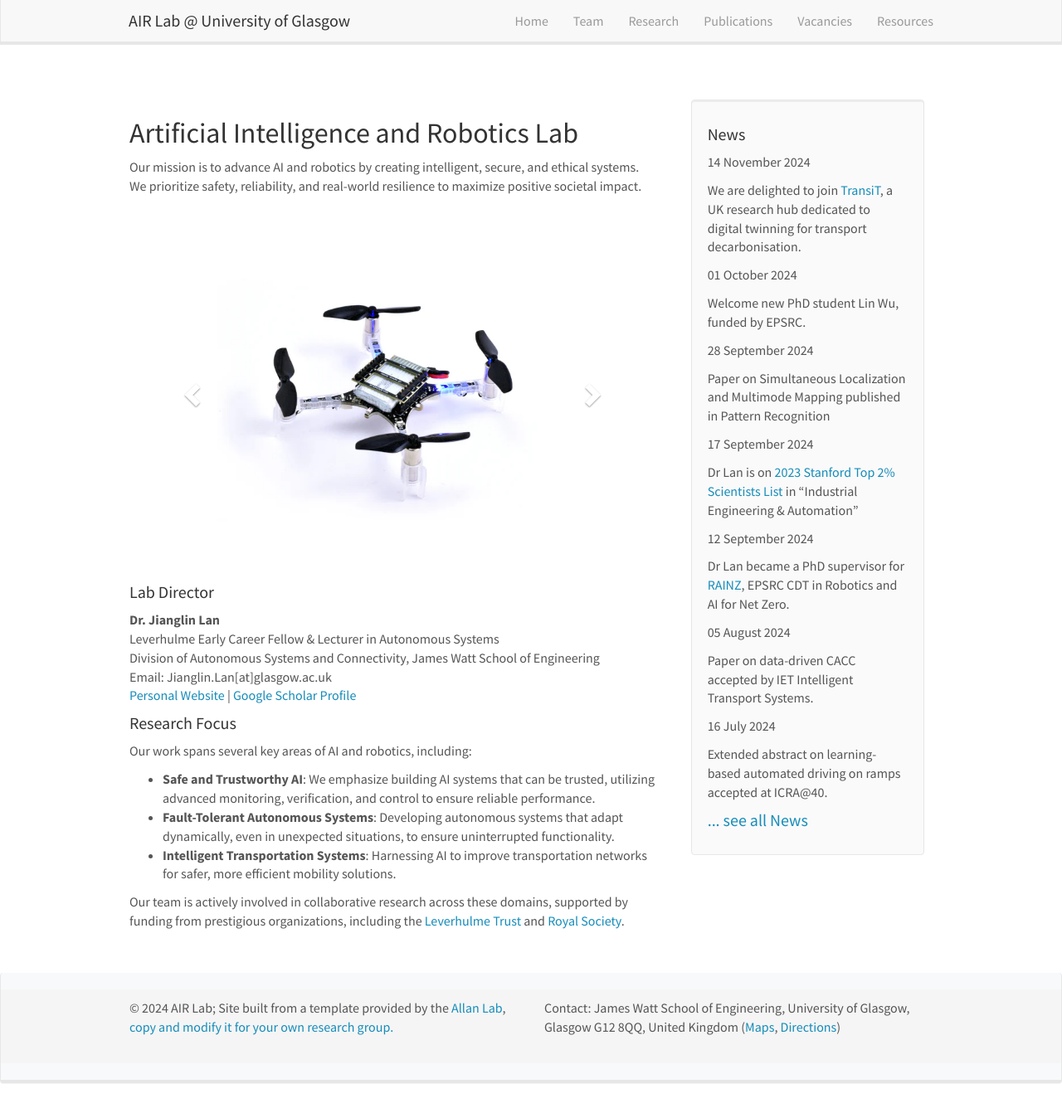
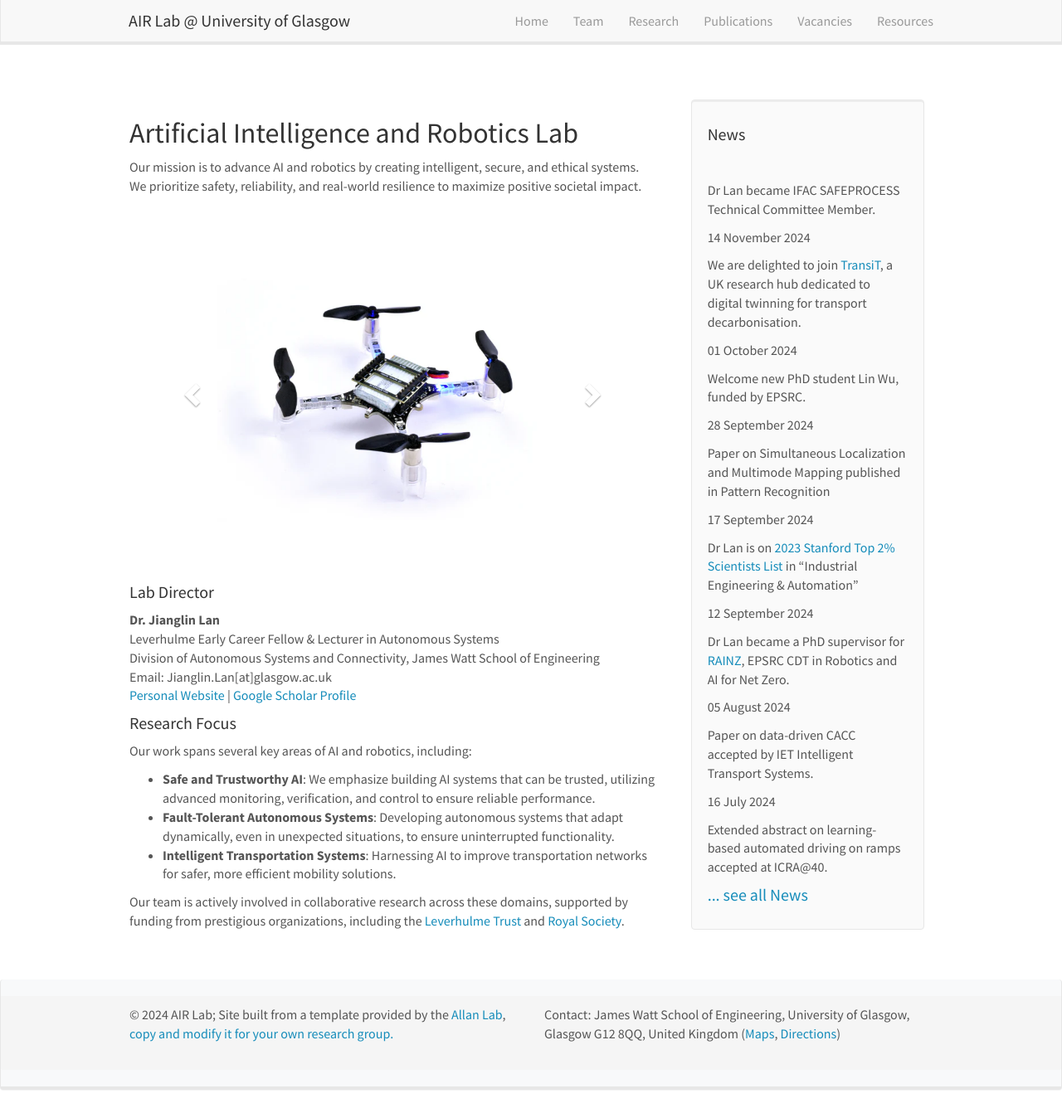
Before and after one commit to AIR-Lan/AIR-Lab, a Jekyll site: the page built from _pages/home.md, in a window 1280 px wide and 1336 px high. Shown: the whole window at 83% size. Built offline with Jekyll 4.4.1, drawn with Linux system fonts in a browser that asks for light colours; nearby versions of some CDN libraries.

Commit message:
Update news.yml

```diff
--- a/_data/news.yml
+++ b/_data/news.yml
@@ -1,3 +1,6 @@
+- data: 28 November 2024
+  headline: Dr Lan became IFAC SAFEPROCESS Technical Committee Member.
+
 - date: 14 November 2024
   headline: We are delighted to join <a href="https://transit.ac.uk/">TransiT</a>, a UK research hub dedicated to digital twinning for transport decarbonisation.
 
```
